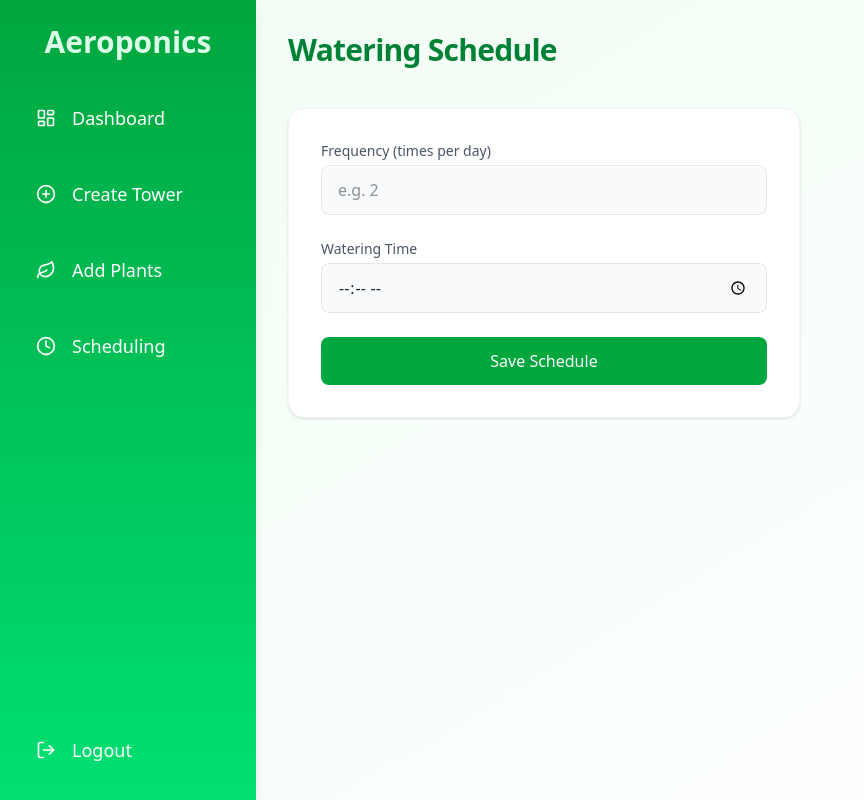
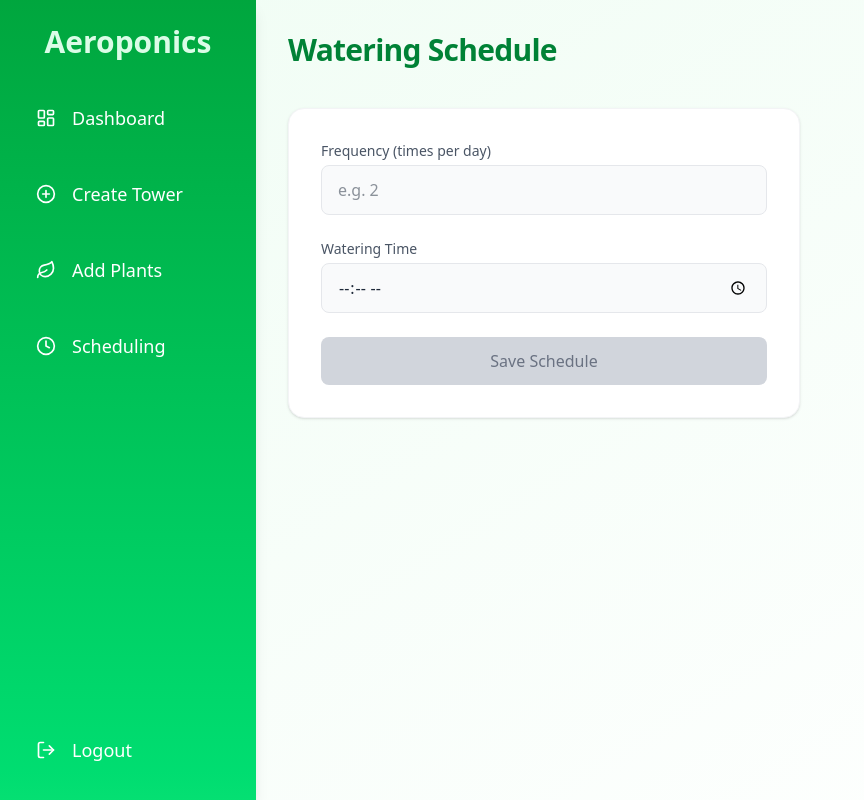
Before and after one commit to j3rms/aeroponics-portal, a Next.js app: page /scheduling in a window 1280 px wide. Shown: the whole page, without its empty margins (0-864 px from the left). Built offline with nearby package versions, Linux system fonts and the light colour scheme.

Commit message:
buttons to be greyed out when there is no selected data

```diff
--- a/src/app/createtower/page.tsx
+++ b/src/app/createtower/page.tsx
@@ -61,6 +61,11 @@ export default function CreateTower() {
     const updated = selectedPlants.filter((_, i) => i !== index);
     setSelectedPlants(updated);
   };
+
+  // Check if all selected plants have both time and frequency selected
+  const isButtonDisabled = selectedPlants.some(
+    (item) => item.schedule.time === '' || item.schedule.frequency === ''
+  );
 
   return (
     <div className="flex min-h-screen bg-gradient-to-br from-green-50 to-white">
@@ -162,9 +167,9 @@ export default function CreateTower() {
                 setShowSuccessModal(true); // Show the success modal
               }
             }}
-            disabled={selectedPlants.length === 0}
+            disabled={isButtonDisabled} // Disable if any plant has no time or frequency selected
             className={`py-3 px-6 rounded-2xl shadow-md text-sm font-semibold transition
-              ${selectedPlants.length === 0
+              ${isButtonDisabled
                 ? 'bg-gray-300 text-gray-500 cursor-not-allowed'
                 : 'bg-green-600 text-white hover:bg-green-700'}`}
           >
--- a/src/app/scheduling/page.tsx
+++ b/src/app/scheduling/page.tsx
@@ -7,9 +7,11 @@ export default function Scheduling() {
   const [frequency, setFrequency] = useState<number | ''>('');
   const [time, setTime] = useState<string>('');
 
+  const [showSuccessModal, setShowSuccessModal] = useState(false);
+
   const handleSubmit = () => {
     console.log({ frequency, time });
-    alert('Schedule saved!');
+    setShowSuccessModal(true); // Show the success modal after submission
   };
 
   return (
@@ -56,11 +58,31 @@ export default function Scheduling() {
           {/* Submit Button */}
           <button
             onClick={handleSubmit}
-            className="w-full py-3 rounded-lg bg-green-600 text-white font-medium hover:bg-green-700 transition-all"
+            disabled={frequency === '' || frequency === 0 || time === ''} // Disable if frequency is empty, 0, or time is empty
+            className={`w-full py-3 rounded-lg font-medium transition-all ${
+              frequency === '' || frequency === 0 || time === ''
+                ? 'bg-gray-300 text-gray-500 cursor-not-allowed'
+                : 'bg-green-600 text-white hover:bg-green-700'
+            }`}
           >
             Save Schedule
           </button>
         </div>
+
+        {/* Success Modal */}
+        {showSuccessModal && (
+          <div className="fixed inset-0 bg-black bg-opacity-40 flex items-center justify-center z-50">
+            <div className="bg-white p-6 rounded-xl shadow-xl text-center max-w-sm mx-auto">
+              <p className="text-gray-600 mb-4">Schedule saved! 🌱</p>
+              <button
+                onClick={() => setShowSuccessModal(false)} // Close the modal when clicked
+                className="px-4 py-2 bg-green-600 text-white rounded-2xl hover:bg-green-700 transition"
+              >
+                Close
+              </button>
+            </div>
+          </div>
+        )}
       </main>
     </div>
   );
```
